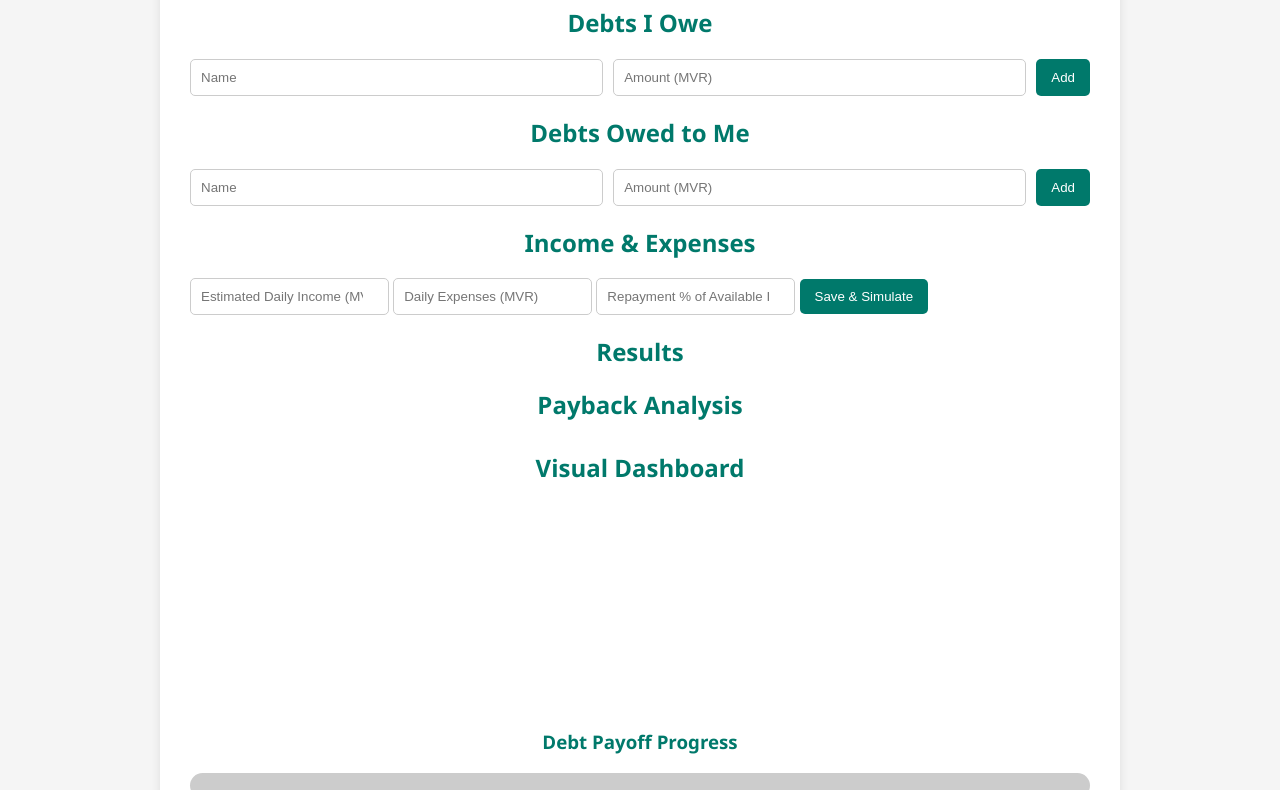
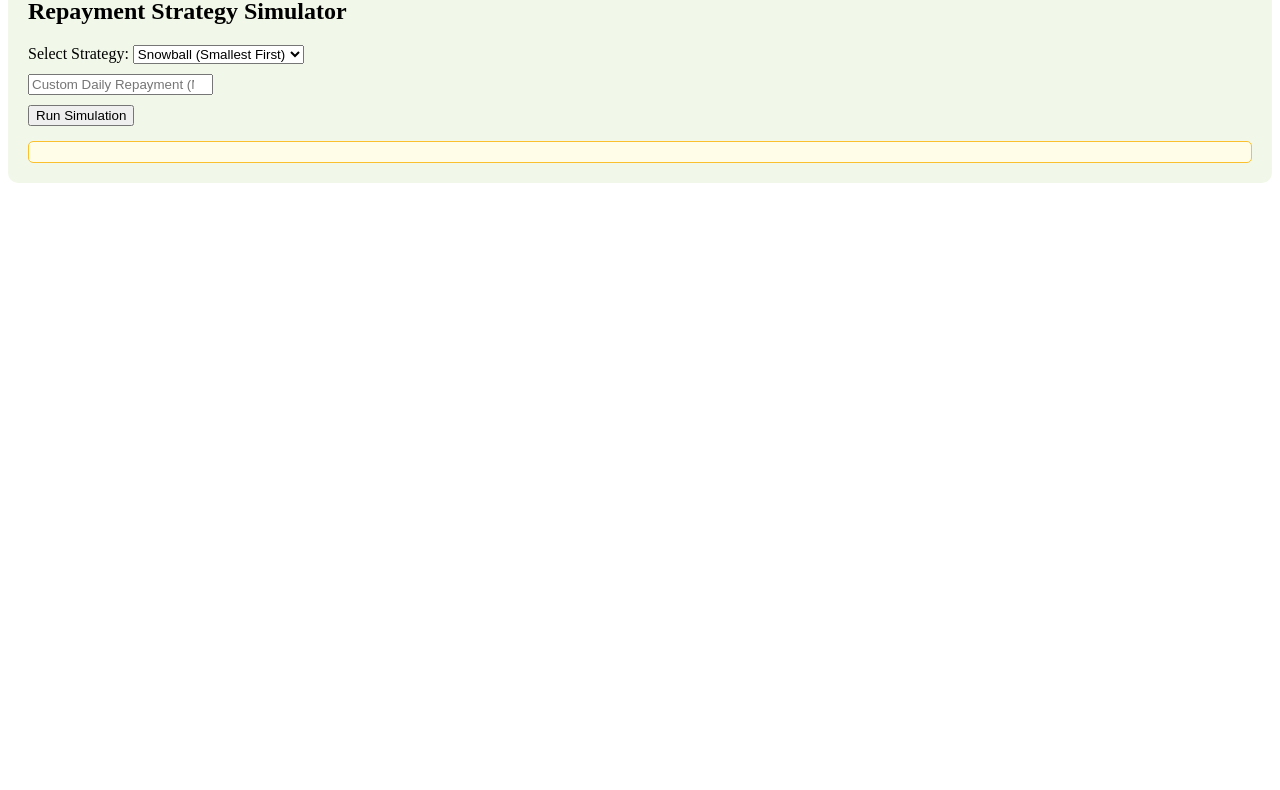
Before and after one commit to Urbanprgmr/debtpayapp, a plain HTML site: page index.html in a window 1280 px wide. Shown: the part 130-920 px from the top of the page. After the commit the page ends 800 px from the top, so only its background shows below. Drawn offline with nearby package versions, Linux system fonts and the light colour scheme.

Commit message:
Add files via upload

```diff
--- a/index.html
+++ b/index.html
@@ -11,63 +11,24 @@
   <div class="container">
     <h1>Debt Payment Manager (MVR)</h1>
 
-    <section>
-      <h2>Debts I Owe</h2>
-      <div class="form">
-        <input type="text" id="owe-name" placeholder="Name" />
-        <input type="number" id="owe-amount" placeholder="Amount (MVR)" />
-        <button onclick="addDebtIOwe()">Add</button>
-      </div>
-      <ul id="debts-i-owe-list"></ul>
+    <!-- Existing Sections (Owe, Owed, Income) -->
+    <!-- ... (Same as before) -->
+
+    <section id="strategy">
+      <h2>Repayment Strategy Simulator</h2>
+      <label>Select Strategy:
+        <select id="strategy-select">
+          <option value="snowball">Snowball (Smallest First)</option>
+          <option value="avalanche">Avalanche (Largest First)</option>
+          <option value="manual">Manual (By Order)</option>
+        </select>
+      </label>
+      <input type="number" id="custom-repay" placeholder="Custom Daily Repayment (MVR)" />
+      <button onclick="simulateStrategy()">Run Simulation</button>
+      <div id="strategy-results"></div>
     </section>
 
-    <section>
-      <h2>Debts Owed to Me</h2>
-      <div class="form">
-        <input type="text" id="owed-name" placeholder="Name" />
-        <input type="number" id="owed-amount" placeholder="Amount (MVR)" />
-        <button onclick="addDebtOwedToMe()">Add</button>
-      </div>
-      <ul id="debts-owed-to-me-list"></ul>
-    </section>
-
-    <section>
-      <h2>Income & Expenses</h2>
-      <input type="number" id="daily-income" placeholder="Estimated Daily Income (MVR)" />
-      <input type="number" id="daily-expenses" placeholder="Daily Expenses (MVR)" />
-      <input type="number" id="repayment-percent" placeholder="Repayment % of Available Income" />
-      <button onclick="saveIncomeExpense()">Save & Simulate</button>
-    </section>
-
-    <section id="results">
-      <h2>Results</h2>
-      <p id="available-income"></p>
-      <p id="total-debt"></p>
-      <p id="days-to-repay"></p>
-      <p id="after-owed-calculation"></p>
-    </section>
-
-    <section id="analysis">
-      <h2>Payback Analysis</h2>
-      <p id="analysis-result"></p>
-    </section>
-
-    <section id="charts">
-      <h2>Visual Dashboard</h2>
-
-      <canvas id="debtPieChart" height="200"></canvas>
-      <canvas id="financeBarChart" height="200"></canvas>
-
-      <div id="progress-container">
-        <h3>Debt Payoff Progress</h3>
-        <div id="progress-bar-bg">
-          <div id="progress-bar-fill"></div>
-        </div>
-        <p id="progress-label"></p>
-      </div>
-    </section>
-  </div>
-
-  <script src="script.js"></script>
+    <!-- Existing Results, Charts, etc. -->
+    <script src="script.js"></script>
 </body>
 </html>
--- a/script.js
+++ b/script.js
@@ -1 +1,37 @@
-... (script.js content will be added next)
+
+function simulateStrategy() {
+  const data = getData();
+  const debts = [...data.debtsIOwe];
+  const strategy = document.getElementById('strategy-select').value;
+  const repayDaily = parseFloat(document.getElementById('custom-repay').value || 0);
+  let sortedDebts = [];
+
+  if (strategy === 'snowball') {
+    sortedDebts = debts.sort((a, b) => a.amount - b.amount);
+  } else if (strategy === 'avalanche') {
+    sortedDebts = debts.sort((a, b) => b.amount - a.amount);
+  } else {
+    sortedDebts = debts; // manual order
+  }
+
+  let remaining = sortedDebts.map(d => d.amount);
+  let days = 0;
+  let totalDebt = remaining.reduce((sum, amt) => sum + amt, 0);
+
+  if (repayDaily > 0) {
+    while (remaining.reduce((sum, amt) => sum + amt, 0) > 0) {
+      for (let i = 0; i < remaining.length; i++) {
+        if (remaining[i] > 0) {
+          const payment = Math.min(remaining[i], repayDaily);
+          remaining[i] -= payment;
+          break;
+        }
+      }
+      days++;
+    }
+  }
+
+  document.getElementById('strategy-results').innerText = repayDaily > 0
+    ? `Using ${strategy} strategy: You'll clear all debts in ${days} days with MVR ${repayDaily}/day.`
+    : 'Please enter a valid daily repayment amount.';
+}
--- a/style.css
+++ b/style.css
@@ -1,98 +1,18 @@
-body {
-  font-family: 'Segoe UI', sans-serif;
-  background: #f5f5f5;
-  margin: 0;
+/* Inherit previous styles */
+#strategy {
+  margin-top: 30px;
   padding: 20px;
-  color: #333;
+  background-color: #f1f8e9;
+  border-radius: 10px;
 }
-
-.container {
-  max-width: 900px;
-  margin: auto;
-  background: white;
-  padding: 30px;
-  border-radius: 10px;
-  box-shadow: 0 2px 10px rgba(0,0,0,0.1);
+#strategy label, #strategy input, #strategy button {
+  display: block;
+  margin: 10px 0;
 }
-
-h1, h2, h3 {
-  text-align: center;
-  color: #00796b;
-}
-
-.form {
-  display: flex;
-  gap: 10px;
-  margin-bottom: 10px;
-  flex-wrap: wrap;
-}
-
-input[type="text"], input[type="number"] {
+#strategy-results {
+  margin-top: 15px;
   padding: 10px;
-  flex: 1 1 200px;
-  border: 1px solid #ccc;
+  background-color: #fffde7;
+  border: 1px solid #fbc02d;
   border-radius: 5px;
 }
-
-button {
-  padding: 10px 15px;
-  background: #00796b;
-  color: white;
-  border: none;
-  border-radius: 5px;
-  cursor: pointer;
-}
-
-ul {
-  list-style: none;
-  padding-left: 0;
-}
-
-li {
-  background: #e0f2f1;
-  margin: 5px 0;
-  padding: 10px;
-  border-radius: 5px;
-  display: flex;
-  justify-content: space-between;
-  align-items: center;
-}
-
-.actions {
-  display: flex;
-  gap: 5px;
-}
-
-.actions button {
-  padding: 4px 8px;
-  font-size: 12px;
-}
-
-/* Charts & Progress */
-#charts {
-  margin-top: 30px;
-}
-
-#progress-container {
-  margin-top: 20px;
-}
-
-#progress-bar-bg {
-  width: 100%;
-  background-color: #ccc;
-  height: 25px;
-  border-radius: 15px;
-  overflow: hidden;
-}
-
-#progress-bar-fill {
-  height: 100%;
-  background-color: #00796b;
-  width: 0%;
-  transition: width 0.6s ease-in-out;
-}
-
-#progress-label {
-  text-align: center;
-  margin-top: 5px;
-}
```
